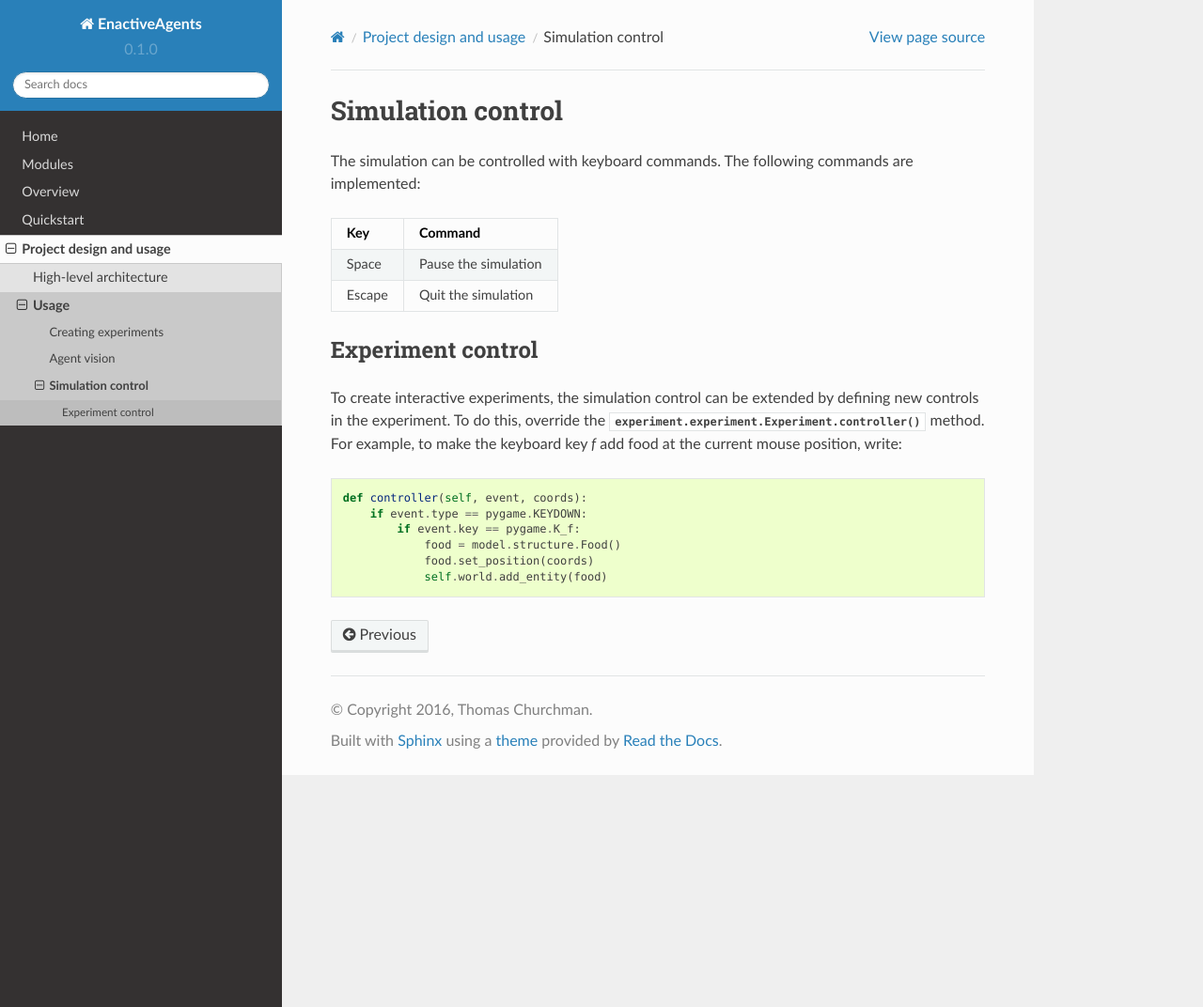
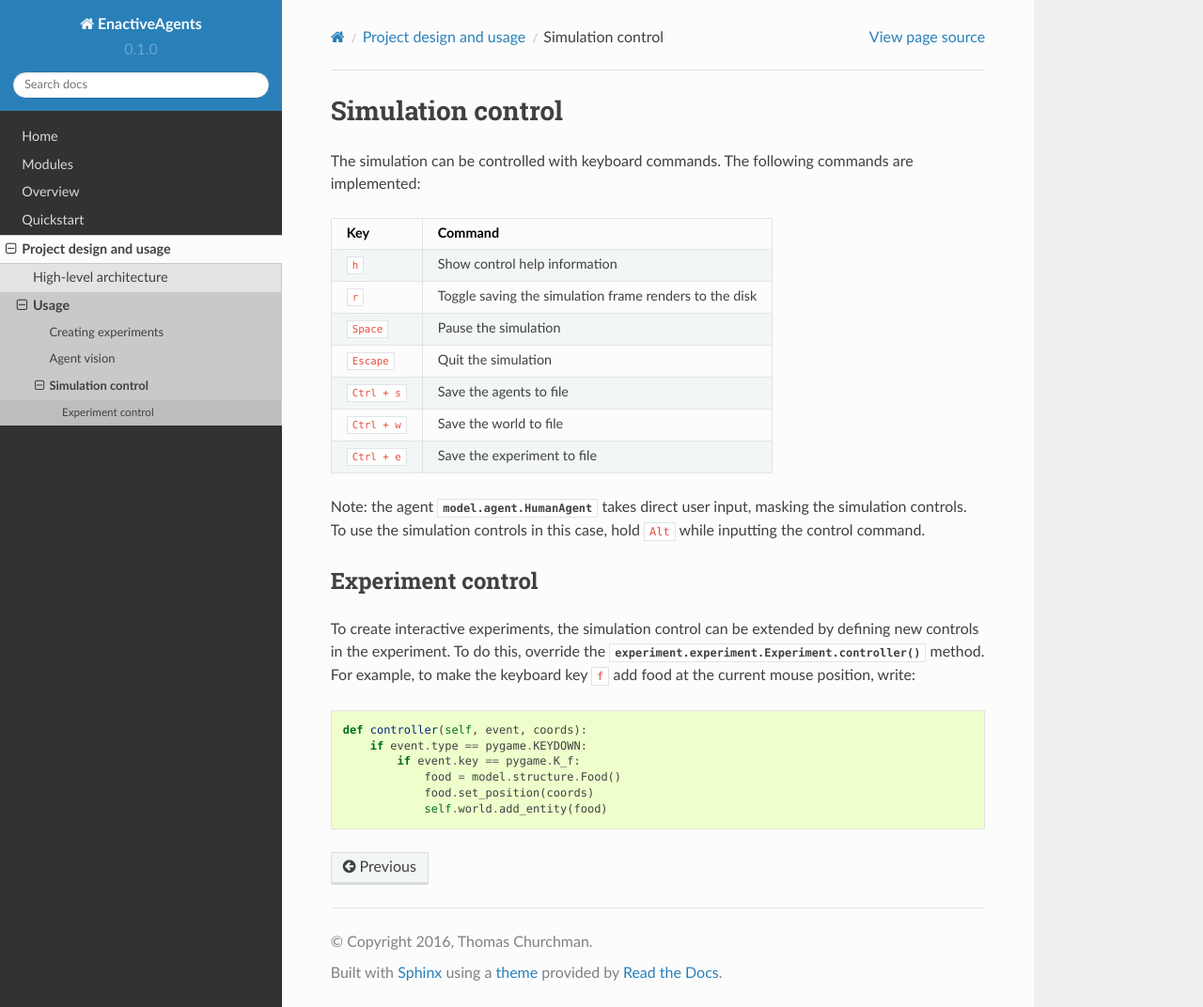
Before and after one commit to Beskhue/enactive-agents, a Sphinx documentation site: the page built from docs/usage.controls.rst, in a window 1280 px wide and 1072 px high. Shown: the whole window at 94% size. Built offline with Sphinx 7.4.7 and the Read the Docs theme 2.0.0, drawn with Linux system fonts in a browser that asks for light colours; pages that are not in the unit, such as notebooks, are missing from menus.

Commit message:
Update control documentation.

```diff
--- a/docs/usage.controls.rst
+++ b/docs/usage.controls.rst
@@ -3,18 +3,25 @@ Simulation control
 ==================
 The simulation can be controlled with keyboard commands. The following commands are implemented:
 
-======= ====================
-Key     Command
-======= ====================
-Space   Pause the simulation
-Escape  Quit the simulation
-======= ====================
+================ ======================================================
+Key              Command
+================ ======================================================
+:code:`h`        Show control help information
+:code:`r`        Toggle saving the simulation frame renders to the disk
+:code:`Space`    Pause the simulation
+:code:`Escape`   Quit the simulation
+:code:`Ctrl + s` Save the agents to file
+:code:`Ctrl + w` Save the world to file
+:code:`Ctrl + e` Save the experiment to file
+================ ======================================================
+
+Note: the agent :class:`model.agent.HumanAgent` takes direct user input, masking the simulation controls. To use the simulation controls in this case, hold :code:`Alt` while inputting the control command.
 
 Experiment control
 ==================
 To create interactive experiments, the simulation control can be extended by defining new controls in the experiment.
 To do this, override the :func:`experiment.experiment.Experiment.controller` method.
-For example, to make the keyboard key `f` add food at the current mouse position, write:
+For example, to make the keyboard key :code:`f` add food at the current mouse position, write:
 
 ::
 
```
